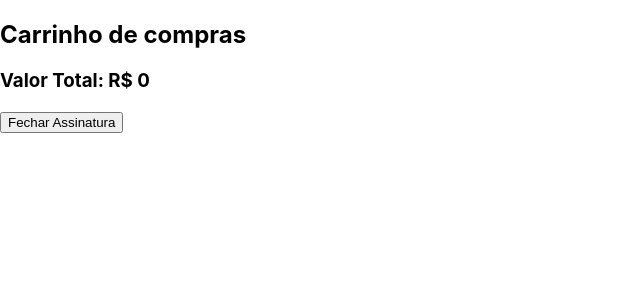
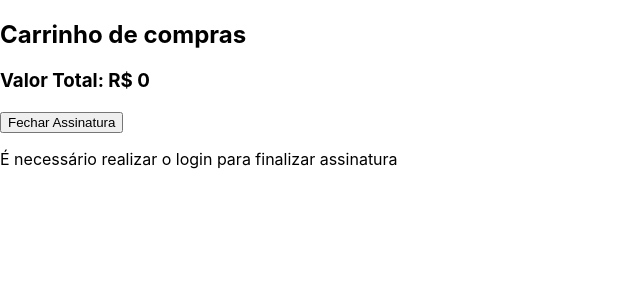
Before and after one commit to italoO13/PselAllugator, a React (Create React App) app in the folder frontend/: page /cart in a window 1280 px wide. Shown: the top 300 px of the page, without its empty margins (0-640 px from the left). Built offline with nearby package versions, Linux system fonts and the light colour scheme.

Commit message:
fix: alterando login para login status em shoppingCart

```diff
--- a/frontend/src/pages/ShoppingCart.jsx
+++ b/frontend/src/pages/ShoppingCart.jsx
@@ -38,7 +38,7 @@ function ShoppingCart() {
       </ul>
 
       <button type="button">Fechar Assinatura</button>
-      {!login
+      {!login.status
         && <p>É necessário realizar o login para finalizar assinatura</p>}
     </div>
   );
```
